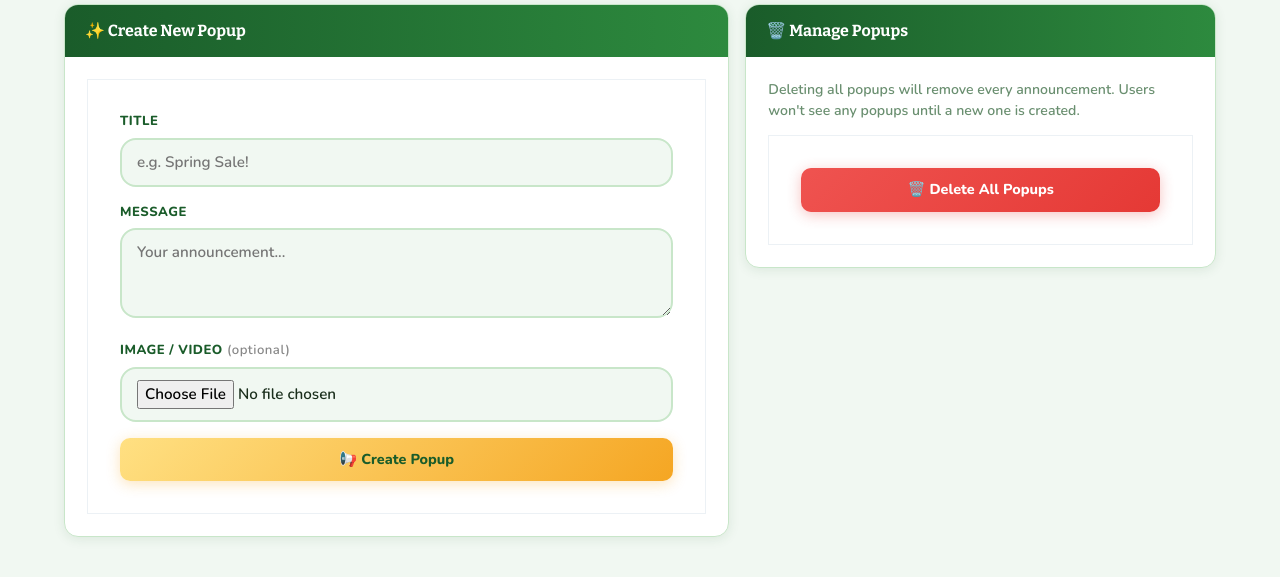
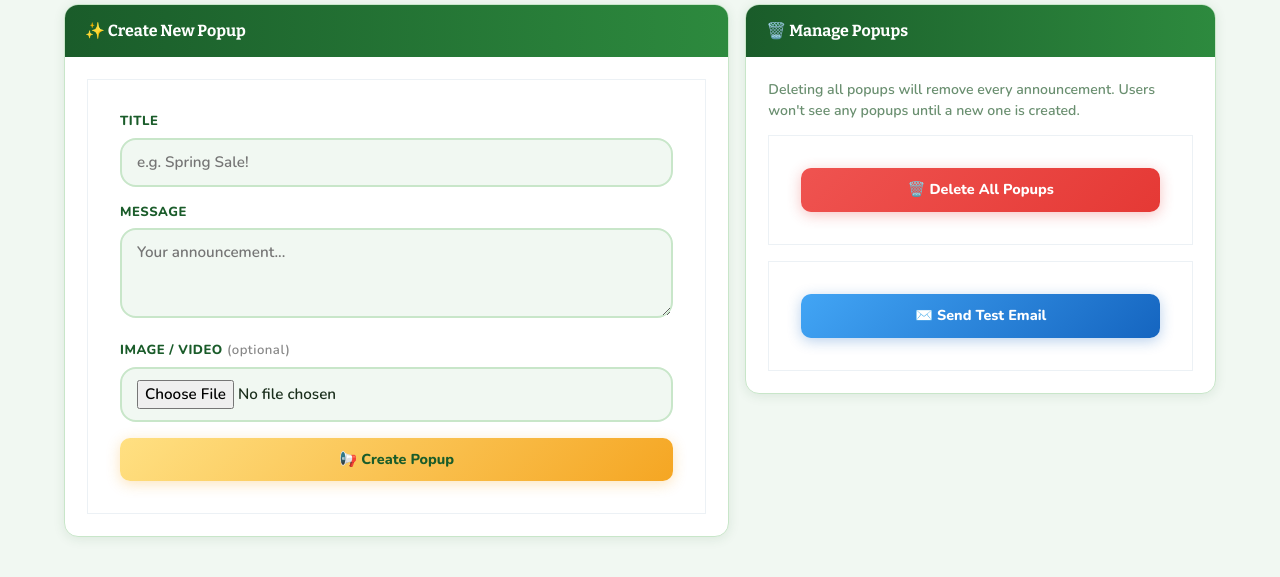
Before and after one commit to Mr-A-Hacker/Yard-services, a Flask app: page /admin in a window 1280 px wide. Shown: the part 944-1521 px from the top of the page. Run offline with Flask 3, Linux system fonts and the light colour scheme; the visitor is signed in with stand-in values (Sample User, id 1); data comes from the database, SQL or seed files in the repository; data that the repository does not hold is empty; some libraries are stand-ins or nearby versions.

Commit message:
Add admin test email action and popup send verification

```diff
--- a/app.py
+++ b/app.py
@@ -299,6 +299,9 @@ def init_db():
         INSERT OR IGNORE INTO settings (key, value) VALUES ('background_size', 'cover');
         INSERT OR IGNORE INTO settings (key, value) VALUES ('background_repeat', 'no-repeat');
         INSERT OR IGNORE INTO settings (key, value) VALUES ('background_attachment', 'fixed');
+        INSERT OR IGNORE INTO settings (key, value) VALUES ('homepage_popup_active', '1');
+        INSERT OR IGNORE INTO settings (key, value) VALUES ('homepage_popup_title', 'Important account notice');
+        INSERT OR IGNORE INTO settings (key, value) VALUES ('homepage_popup_message', 'An error occurred and some accounts were deleted. We are sorry for that issue. Please sign up again to restore access.');
 
         CREATE TABLE IF NOT EXISTS ratings (
             id INTEGER PRIMARY KEY AUTOINCREMENT,
@@ -481,8 +484,10 @@ def allowed_file(filename):
 
 def send_admin_notification(subject, body, html=None):
     if not app.config.get("MAIL_SERVER"):
+        print("MAIL_SERVER not configured, skipping admin email.")
         return
     if not ADMIN_NOTIFICATION_RECIPIENTS:
+        print("No admin recipients configured, skipping admin email.")
         return
     try:
         msg = Message(
@@ -507,6 +512,9 @@ def get_settings():
         "background_size": "cover",
         "background_repeat": "no-repeat",
         "background_attachment": "fixed",
+        "homepage_popup_active": "1",
+        "homepage_popup_title": "Important account notice",
+        "homepage_popup_message": "An error occurred and some accounts were deleted. We are sorry for that issue. Please sign up again to restore access.",
     }
     try:
         conn = get_db()
@@ -662,7 +670,18 @@ def home():
          "timestamp": row["submitted_at"], "email": row["email"]}
         for row in rows
     ]
-    return render_template("home.html", featured_ratings=featured_ratings)
+    popup = None
+    settings = get_settings()
+    if not session.get("homepage_popup_shown") and settings.get("homepage_popup_active") == "1":
+        popup = {
+            "title": settings.get("homepage_popup_title"),
+            "message": settings.get("homepage_popup_message"),
+            "media_url": None,
+            "media_type": None,
+        }
+        session["homepage_popup_shown"] = True
+
+    return render_template("home.html", featured_ratings=featured_ratings, popup=popup)
 
 
 @app.route("/google9b6f02740691266a.html")
@@ -1626,6 +1645,18 @@ def delete_popups():
     return redirect(url_for("admin_dashboard"))
 
 
+@app.route("/admin/send_test_email", methods=["POST"])
+@admin_login_required
+def send_test_email():
+    send_admin_notification(
+        subject="Test email from Yard Services",
+        body="This is a test email to confirm the notification system is working.",
+        html="<p>This is a <strong>test</strong> email to confirm the notification system is working.</p>",
+    )
+    flash("Test email sent (or attempted). Check logs if delivery failed.", "success")
+    return redirect(url_for("admin_dashboard"))
+
+
 # ============================================================
 # ADMIN — Theme & Background
 # ============================================================
--- a/templates/admin_dashboard.html
+++ b/templates/admin_dashboard.html
@@ -735,6 +735,9 @@
               <button type="submit" class="btn-danger-custom btn-w-full"
                       onclick="return confirm('Delete ALL popups?')">🗑️ Delete All Popups</button>
             </form>
+            <form method="POST" action="{{ url_for('send_test_email') }}" class="mt-3">
+              <button type="submit" class="btn-blue-custom btn-w-full">✉️ Send Test Email</button>
+            </form>
           </div>
         </div>
       </div>
```
